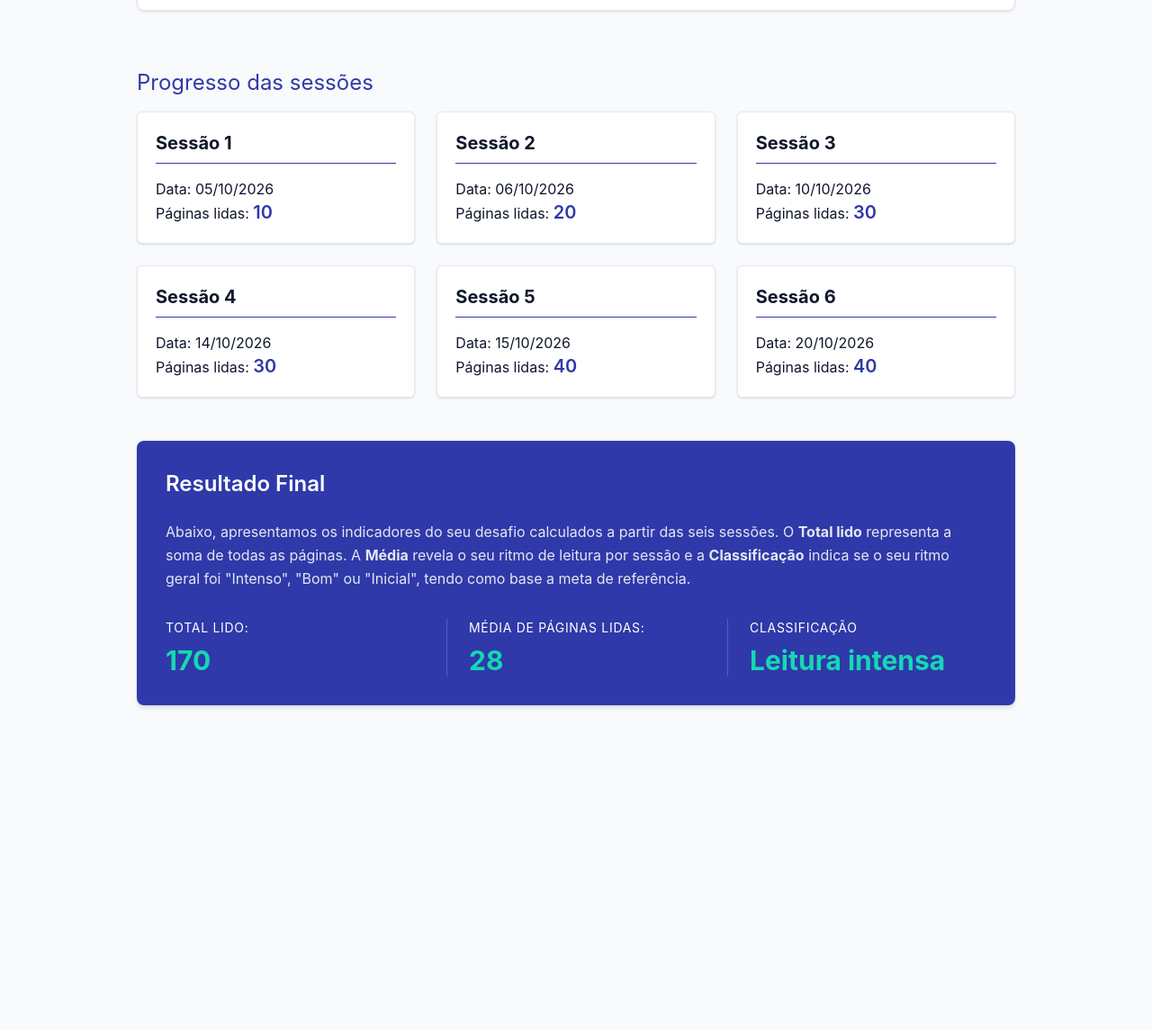
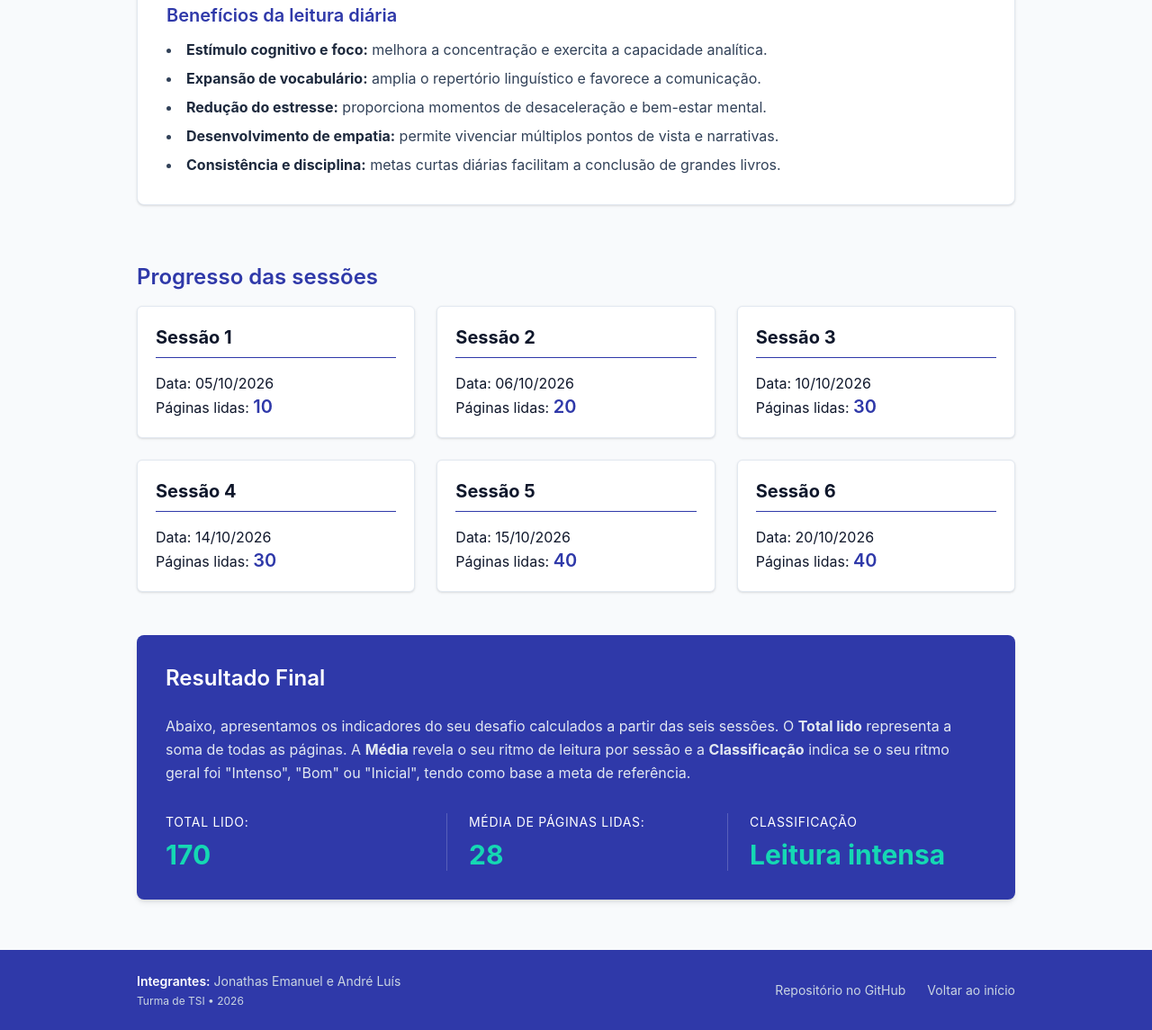
Before and after one commit to Zjonathas/Acompanhamento-de-leitura, a website: page src/index.html in a window 1280 px wide. Shown: the part 450-1595 px from the top of the page at 90% size. Before the commit the page ends 1290 px from the top, so only its background shows below. Drawn offline with Linux system fonts and the light colour scheme.

Commit message:
feat(html): adiciona lista de beneficios, corrige hierarquia de titulos e preenche footer

```diff
--- a/src/index.html
+++ b/src/index.html
@@ -29,13 +29,24 @@
             <h2 class="text-2xl font-semibold mb-4 text-primaria">O Desafio: Dom Quixote</h2>
             <p class="mb-4 leading-relaxed text-slate-700">A meta deste desafio é manter uma rotina de leitura contínua,
                 avançando pelas páginas deste clássico em seis sessões programadas.</p>
-            <div class="bg-slate-50 border-l-4 border-destaque p-4 rounded text-primaria font-medium">
+            <div class="bg-slate-50 border-l-4 border-destaque p-4 rounded text-primaria font-medium mb-6">
                 Meta de referência: 30 páginas por sessão
+            </div>
+
+            <div>
+                <h3 class="text-xl font-semibold mb-3 text-primaria">Benefícios da leitura diária</h3>
+                <ul class="space-y-2 text-slate-700 list-disc list-inside">
+                    <li><strong class="text-slate-800">Estímulo cognitivo e foco:</strong> melhora a concentração e exercita a capacidade analítica.</li>
+                    <li><strong class="text-slate-800">Expansão de vocabulário:</strong> amplia o repertório linguístico e favorece a comunicação.</li>
+                    <li><strong class="text-slate-800">Redução do estresse:</strong> proporciona momentos de desaceleração e bem-estar mental.</li>
+                    <li><strong class="text-slate-800">Desenvolvimento de empatia:</strong> permite vivenciar múltiplos pontos de vista e narrativas.</li>
+                    <li><strong class="text-slate-800">Consistência e disciplina:</strong> metas curtas diárias facilitam a conclusão de grandes livros.</li>
+                </ul>
             </div>
         </section>
 
         <section id="progresso">
-            <h3 class="text-2xl my-4 text-primaria">Progresso das sessões</h3>
+            <h2 class="text-2xl font-semibold my-4 text-primaria">Progresso das sessões</h2>
             <div id="cards-sessoes" class="grid grid-cols-1 sm:grid-cols-2 lg:grid-cols-3 gap-6">
 
             </div>
@@ -64,9 +75,17 @@
     </main>
 
 
-    <footer>
-
-
+    <footer class="bg-primaria text-white mt-auto py-6 border-t border-primaria/20">
+        <div class="max-w-5xl mx-auto px-6 flex flex-col sm:flex-row items-center justify-between gap-4 text-sm text-slate-300">
+            <div class="text-center sm:text-left">
+                <p><span class="font-semibold text-white">Integrantes:</span> Jonathas Emanuel e André Luís</p>
+                <p class="text-xs text-slate-300 mt-1">Turma de TSI • 2026</p>
+            </div>
+            <div class="flex items-center gap-6">
+                <a href="https://github.com/Zjonathas/Acompanhamento-de-leitura" target="_blank" rel="noopener noreferrer" class="hover:text-destaque transition-colors duration-200">Repositório no GitHub</a>
+                <a href="#sobre" class="hover:text-destaque transition-colors duration-200">Voltar ao início</a>
+            </div>
+        </div>
     </footer>
     <script src="script.js" defer></script>
 </body>
```
Also changed, not shown: src/output.css.
